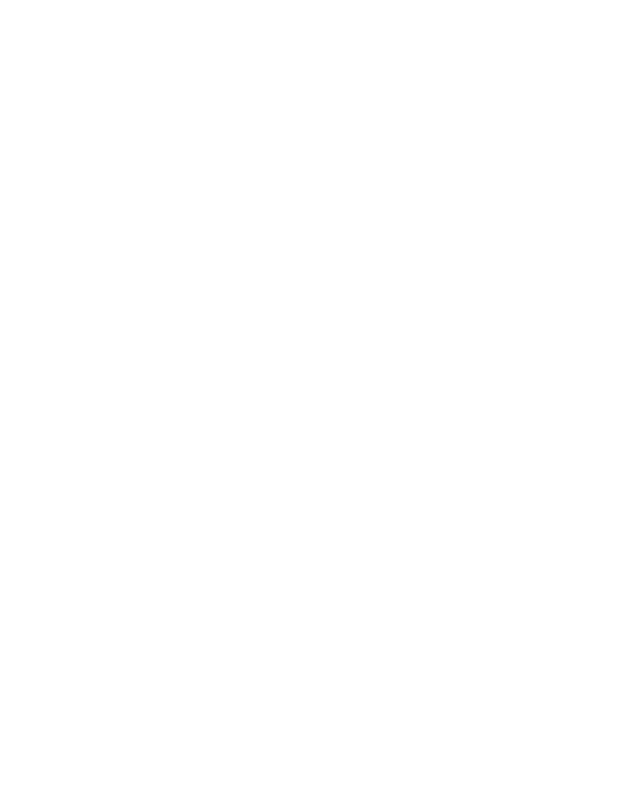
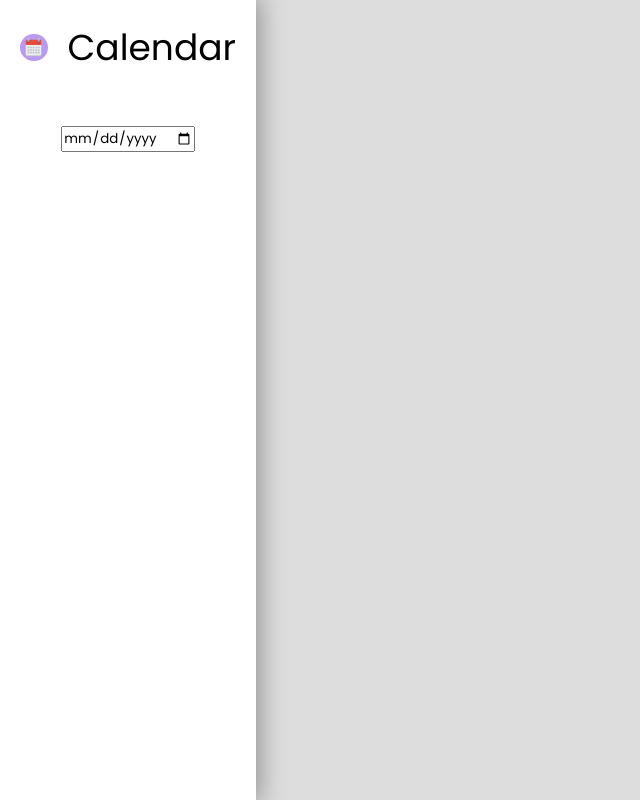
Before and after one commit to KamilTomiczek/Calendar, a plain HTML site: page index.html in a window 1280 px wide. Shown: the whole page, without its empty margins (0-640 px from the left). Drawn offline with Linux system fonts and the light colour scheme.

Commit message:
add navbar with image

```diff
--- a/index.html
+++ b/index.html
@@ -4,9 +4,25 @@
     <meta charset="UTF-8">
     <meta http-equiv="X-UA-Compatible" content="IE=edge">
     <meta name="viewport" content="width=device-width, initial-scale=1.0">
-    <title>Document</title>
+    <title>Calendar</title>
+
+    <link rel="shortcut icon" href="img/icon.png" type="image/x-icon">
+    <link rel="stylesheet" href="style.css">
 </head>
 <body>
+    <div class="nav">
+        <div class="imgContainer">
+            <div class="container">
+                <div class="img">
+                    <img src="img/icon.png" alt="">
+                </div>
+                <h3>Calendar</h3>
+            </div>
+        </div>
 
+        <div class="calendarContainer">
+            <input type="date" name="" id="">
+        </div>
+    </div>
 </body>
 </html>
--- /dev/null
+++ b/style.css
@@ -0,0 +1,63 @@
+@import url('https://fonts.googleapis.com/css2?family=Poppins:wght@100;200;300;400;500;600;700;800;900&display=swap');
+
+:root{
+    --bgColor: #ddd;
+    --itemColor: #fff;
+    --themeColor: #ba99f0;
+
+    --shadow: 0px 0px 24px 4px rgba(146, 146, 146, 1);
+}
+
+*{
+    padding: 0;
+    margin: 0;
+    box-sizing: border-box;
+    font-family: 'Poppins', sans-serif;
+}
+
+body{
+    background: var(--bgColor);
+    overflow: hidden;
+}
+
+.nav{
+    width: 20%;
+    height: 100vh;
+    background: var(--itemColor);
+    display: flex;
+    align-items: center;
+    flex-direction: column;
+    gap: 50px;
+    padding: 20px;
+    box-shadow: var(--shadow);
+}
+
+.nav .imgContainer{
+    width: 100%;
+}
+
+.nav .imgContainer .container{
+    width: 100%;
+    display: flex;
+    align-items: center;
+    gap: 20px;
+}
+
+.nav .imgContainer .container h3{
+    font-size: 36px;
+    font-weight: 400;
+}
+
+.nav .imgContainer .container .img{
+    width: 30%;
+    aspect-ratio : 1 / 1;
+    border-radius: 50%;
+    background: var(--themeColor);
+    display: flex;
+    justify-content: center;
+    align-items: center;
+}
+
+.nav .imgContainer .container .img img{
+    width: 75%;
+}
```
Also changed, not shown: img/icon.png (added).
